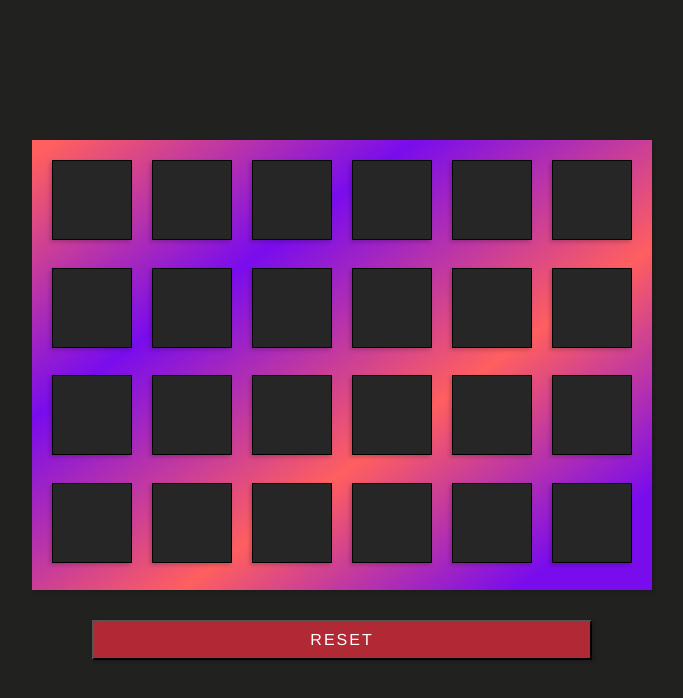
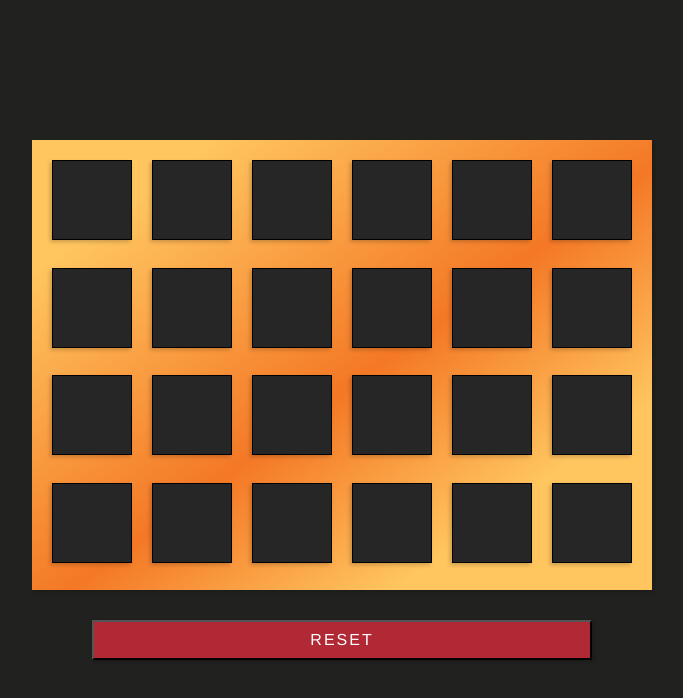
Before and after one commit to moisesdreckmann/jogosDio, a website built with Vite: page src/pages/memoria.html in a window 1280 px wide. Shown: the whole page, without its empty margins (298-981 px from the left). Built offline with nearby package versions, Linux system fonts and the light colour scheme.

Commit message:
atualizei a cor do gradient

```diff
--- a/style.css
+++ b/style.css
@@ -144,7 +144,7 @@ main {
   flex-direction: row;
   flex-wrap: wrap;
   gap: 20px;
-  background: linear-gradient(144deg, rgba(255,95,95,1) 2%, rgba(121,12,237,1) 31%, rgba(255,95,95,1) 62%, rgba(121,12,237,1) 89%);
+  background: linear-gradient(144deg, rgba(255,197,95,1) 15%, rgba(244,120,38,1) 53%, rgba(255,197,95,1) 79%);
   box-shadow: 2px 2px 4px rgba(0, 0, 0, 0.196);
   padding: 20px;
   transform-style: preserve-3d;
```
